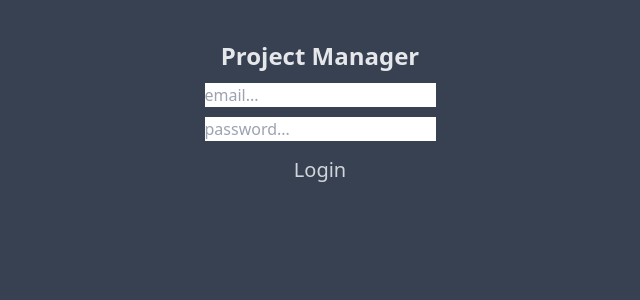
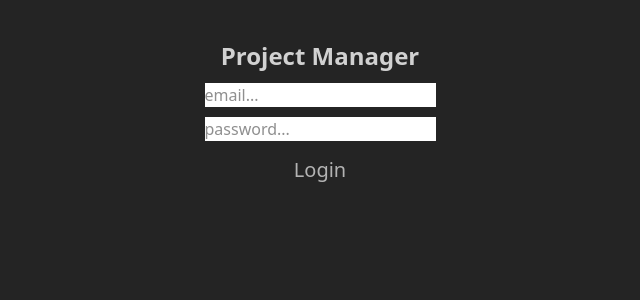
Before and after one commit to isaacfolmsbee/ProjectManager, a Vue app in the folder client/: page /#/login in a window 1280 px wide. Shown: the top 300 px of the page, without its empty margins (320-960 px from the left). Built offline with nearby package versions, Linux system fonts and the light colour scheme.

Commit message:
project colors

```diff
--- a/client/tailwind.config.js
+++ b/client/tailwind.config.js
@@ -3,6 +3,32 @@ module.exports = {
 	darkMode: false, // or 'media' or 'class'
 	theme: {
 		extend: {},
+		colors: {
+			'gray': {
+				'50': '#ebebeb',
+				'100': '#e3e3e3',
+				'200': '#d1d1d1',
+				'300': '#b3b3b3',
+				'400': '#8f8f8f',
+				'500': '#666666',
+				'600': '#424242',
+				'700': '#242424',
+				'800': '#121212',
+				'900': '#0a0a0a',
+			},
+			'indigo': {
+				'50': '#9aace0',
+				'100': '#93a7dc',
+				'200': '#8298d4',
+				'300': '#6983c9',
+				'400': '#4e6bbc',
+				'500': '#394f8e',
+				'600': '#273762',
+				'700': '#19233e',
+				'800': '#101628',
+				'900': '#0d1221',
+			},
+		}
 	},
 	variants: {
 		extend: {},
```
